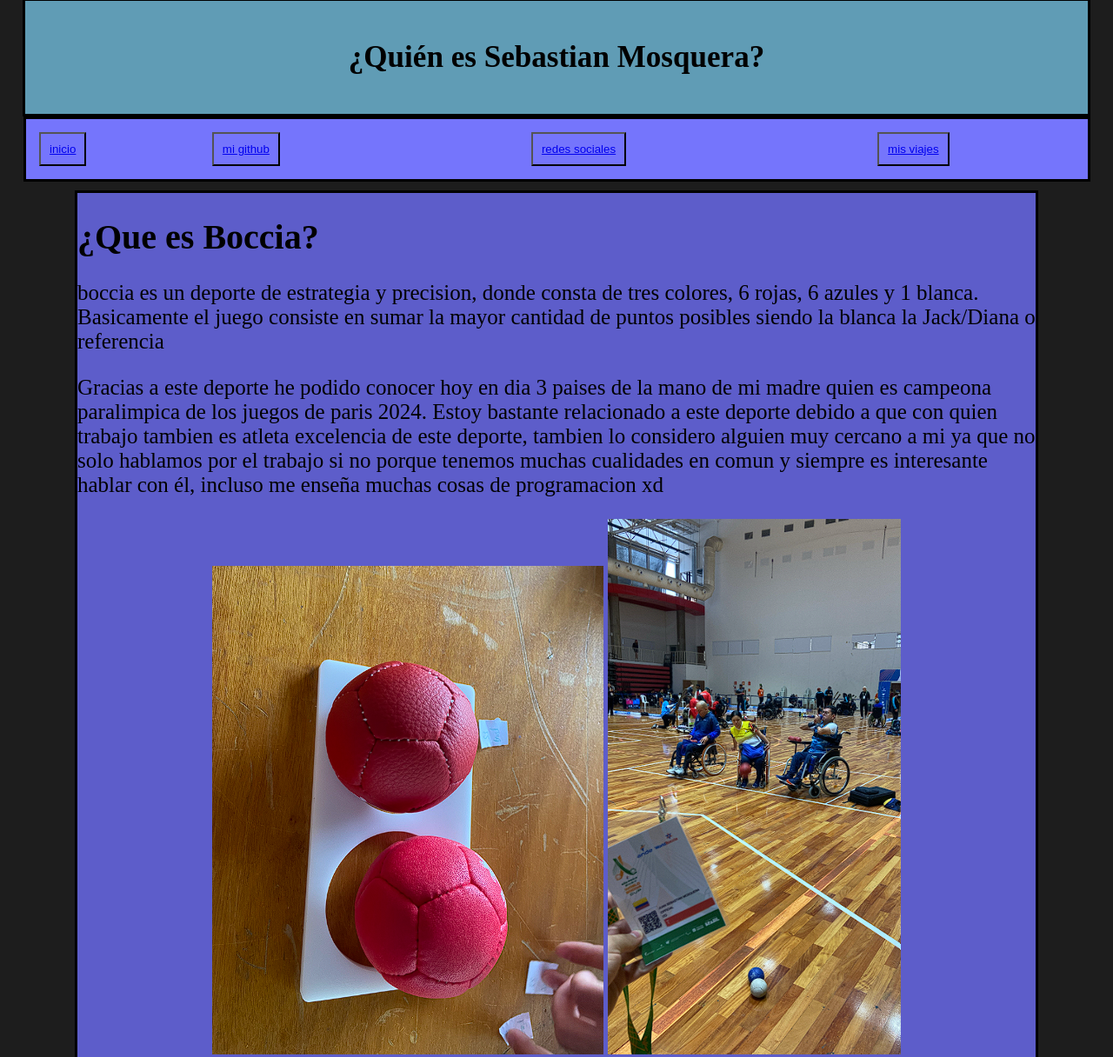
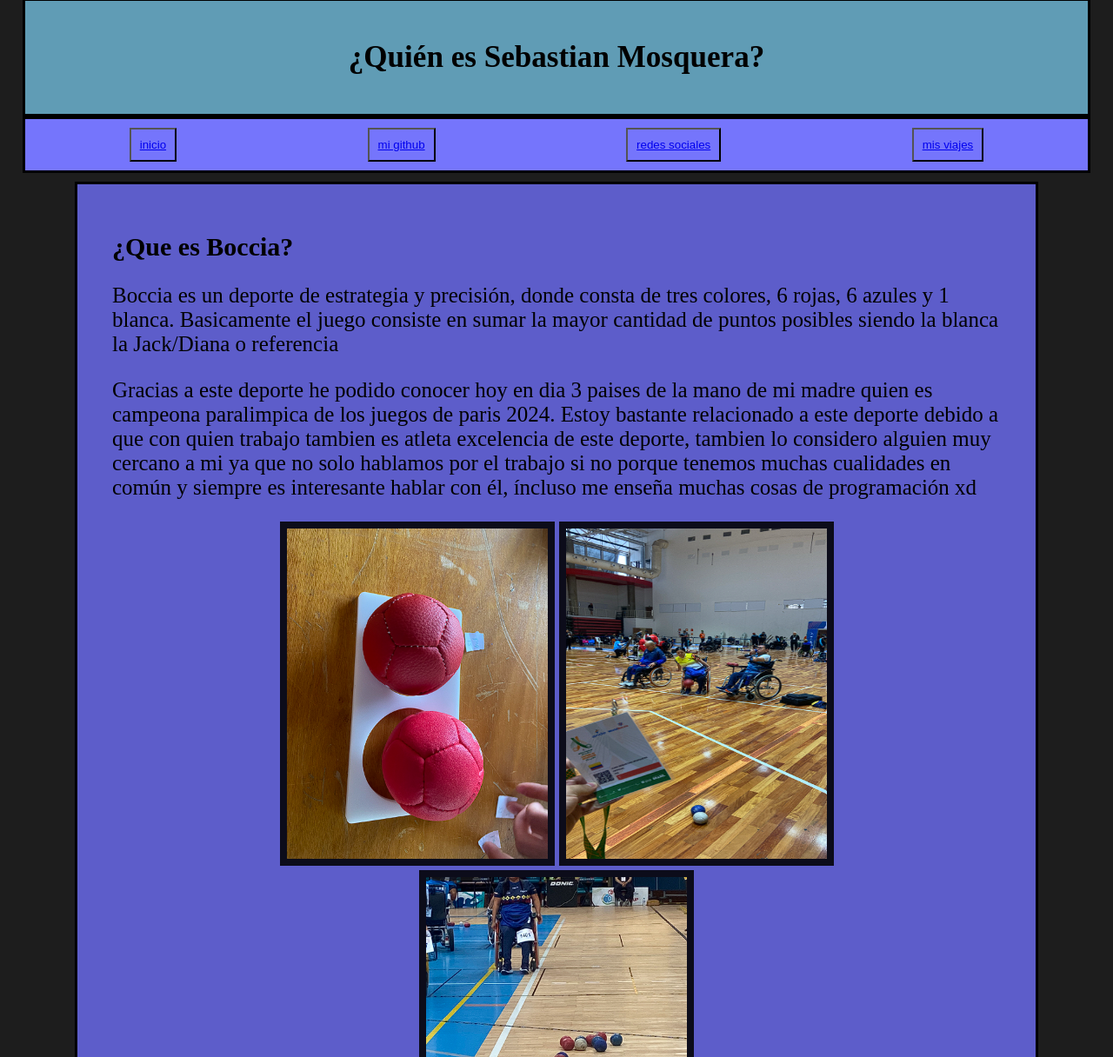
Before and after one commit to juanse07ljc/rep.js-html, a plain HTML site: page proyecto-final-nov/my_travels.html in a window 1280 px wide. Shown: the part 2-1218 px from the top of the page at 87% size. Drawn offline with Linux system fonts and the light colour scheme; a web font is replaced by a local one.

Commit message:
actualizacion proyecto final

```diff
--- a/proyecto-final-nov/my_travels.html
+++ b/proyecto-final-nov/my_travels.html
@@ -18,57 +18,98 @@
     </header>
 
 
-     <div id="parte-interactiva">
+    <nav id="parte-interactiva"> <!--DIV-->
 
-         <li> <button> <a href="index.html" id="boton_inicio" >inicio</button> <br></a> </li>
-         <li> <button> <a href="https://github.com/juanse07ljc" id="github" >mi github</button> </a></li> <br>
-         <li> <button> <a href="/social_medias.html" id="boton_redes_sociales" >redes sociales</button>  </a> </li> <br>
-         <li> <button> <a href="/my_travels.html" id="boton_mis_viajes" >mis viajes</button>   </a> </li>  <br>
+
+        <!--BOTON INICIO-->
+        <button>
+            <a href="index.html" id="boton_inicio">inicio</a>
+        </button>
 
 
 
-    </div>
+        <!--BOTON GITHUB-->
+        <button>
+            <a href="https://github.com/juanse07ljc" id="github">mi github</a>
+        </button>
 
-    <div id="contenido">
+
+
+        <!--BOTON REDES SOCIALES-->
+        <button>
+            <a href="/social_medias.html" id="boton_redes_sociales">redes sociales</a>
+        </button>
+
+
+        <!--BOTON MIS VIAJES-->
+        <button>
+            <a href="/my_travels.html" id="boton_mis_viajes">mis viajes</button> </a>
+
+        </button>
+    </nav>
+
+
+
+    <section id="contenido">
         <h1>¿Que es Boccia?</h1>
-        <p style="font-size: 25px;">boccia es un deporte de estrategia y precision, donde consta de tres colores, 6 rojas, 6 azules y 1 blanca.
-            Basicamente el juego consiste en sumar la mayor cantidad de puntos posibles siendo la blanca la Jack/Diana o referencia
+        <p style="font-size: 25px;">Boccia es un deporte de estrategia y precisión, donde consta de tres colores, 6 rojas, 6
+            azules y 1 blanca.
+            Basicamente el juego consiste en sumar la mayor cantidad de puntos posibles siendo la blanca la Jack/Diana o
+            referencia
         </p>
-        <p style="font-size: 25px;">Gracias a este deporte he podido conocer hoy en dia 3 paises de la mano de mi madre quien es campeona paralimpica de los juegos de paris 2024. Estoy bastante relacionado a este deporte debido a que con quien trabajo tambien es atleta excelencia de este deporte, tambien lo considero alguien muy cercano a mi ya que no solo hablamos por el trabajo si no porque tenemos muchas cualidades en comun y siempre es interesante hablar con él, incluso me enseña muchas cosas de programacion xd <p>
-            <nav id="imagenes">
-            <img src="img/boccias.png" alt="">
+        <p style="font-size: 25px;">Gracias a este deporte he podido conocer hoy en dia 3 paises de la mano de mi madre
+            quien es campeona paralimpica de los juegos de paris 2024. Estoy bastante relacionado a este deporte debido a
+            que con quien trabajo tambien es atleta excelencia de este deporte, tambien lo considero alguien muy cercano a
+            mi ya que no solo hablamos por el trabajo si no porque tenemos muchas cualidades en común y siempre es
+            interesante hablar con él, íncluso me enseña muchas cosas de programación xd
+        <p>
+
+
+        <figure id="imagenes">
+            <img src="img/boccias.png" alt="Boccia">
             <img src="img/boccia1.png" alt="">
             <img src="img/boccia_situacion.png" alt="">
-            <img src="img/seleccion_colombia_boccia.png" alt="">
-            </nav> <br> <br>
+            <img id="imagen_ancha" src="img/seleccion_colombia_boccia.png" alt="">
+            <figcaption>Fotos en Povoa Portugal</figcaption>
+        </figure>
 
 
-            <p style="font-size: 25px;">Ahora que conoces sobre boccia te invito a que conozcas un poco mas sobre el sector paralimpico ;]
 
-                Gracias a este deporte he tenido la oportunidad de estar en distintas partes del mundo, como paris:
+
+        <!--EN VEZ DE NAV FIGURE-->
+
+
+
+        <p style="font-size: 25px;">Ahora que conoces sobre Boccia te invito a que conozcas un poco mas sobre el sector
+            paralímpico ;]
+
+            Gracias a este deporte he tenido la oportunidad de estar en distintas partes del mundo, como Paris:
             <br>
         </p>
-            <nav id="imagenes">
+        <figure id="imagenes">
             <img src="img/foto_arca2.png" alt="">
-                <img src="img/foto_arca.JPEG"  width="350px"  height ="">
+            <img src="img/foto_arca.JPEG" width="350px" height="">
             <img src="img/torre_paris.png" alt="">
             <img src="img/yo_torre.png" alt="">
             <img src="img/cierre_evento_paris.png" alt="">
-            </nav>
+        </figure>
 
-            <p style="font-size: 25px;">tambien tuve la oportunidad de estar en Sao Pablo  Brasil conociendo el centro paralimpico de concentracion mas grande de latinoamerica, en povoa, una ciudad muy linda ubicada en portugal, ademas de algunos otros lugares como oporto etc </p>
+        <p style="font-size: 25px;">También tuve la oportunidad de estar en Sao Pablo Brasil conociendo el centro
+            paralímpico de concentracion mas grande de latinoámerica, también en Povoa, una ciudad muy linda ubicada en Portugal,
+            ademas de algunos otros lugares como Oporto etc. </p>
 
-            <nav id="imagenes">
+        <figure id="imagenes">
             <img src="img/povoa_calles.png" alt="">
             <img src="img/povoa_escenario.png" alt=""> <br>
             <img src="img/oporto_aereopuerto.png" alt="">
             <img src="img/sao_pablo_escenario.png" alt="">
             <img src="img/sao_pablo_villa.png" alt="">
-            </nav>
-        </div>
+
+        </figure>
 
 
 
     <script src="js.js"></script>
     </body>
+
     </html>
--- a/proyecto-final-nov/style.css
+++ b/proyecto-final-nov/style.css
@@ -4,6 +4,7 @@ body{
     margin-top: 0px;
     background-color: rgba(0, 0, 0, 0.888);
     font-family: Faculty Glyphic;
+    font-size: 20px;
 }
 header{
     text-align: justify;
@@ -17,33 +18,24 @@ header{
     position: relative;
     margin: auto;
 
+
 }
 
-div#parte-interactiva{
-    display: block;
+nav#parte-interactiva{
     background-color:rgb(117, 117, 252);
-    margin:10px;
-    margin-top: 0px;
-    margin-right:1px;
-    margin-left: 1px;
-    width: 97%;
-    height:100%;
-    text-align: center;
-    padding: 15px;
-    font-size: 20px;
-    align-items: baseline;
+    padding: 10px;
     border: solid;
-    display:flex ;justify-content: space-between;
-    list-style: none;
+    display:flex;justify-content: space-around;
 
 }
-div#contenido{
+section#contenido{
     background-color: rgb(93, 93, 202);
     margin: 10px 60px;
     font-size: 20px;
     align-items: baseline;
     border: solid;
     position: relative;
+    padding: 30px 40px;
 }
 footer{
     position: relative;
@@ -53,21 +45,42 @@ footer{
 }
 
 
-/*  ESTILO BOTONES SIN ANIMACION */
-a{
-    background-color: rgb(117, 117, 252);
-}
+
+
+/* BOTONES*/
 button{
     background-color: rgb(117, 117, 252);
     padding: 10px;
+    width: auto;
+    height: auto;
+    margin: auto;
 }
-nav#imagenes{
+/*SECCION DE LAS IMAGENES */
+figure#imagenes{
     text-align: center;
     direction: ltr;
+    display: block;
+}
+img{
+    margin: auto;
+    width: 300px;
+    height: 380px;
+    border: solid 8px rgba(0, 0, 0, 0.869);
+}
+img#imagen_ancha{
+    width: max-content;
+    height: max-content;
 }
 
 
 
+
+
+/* AQUI IRA MODIFICACIONES DE SOCIAL MEDIAS*/
+
+a{
+    background-color: rgb(117, 117, 252);
+}
 
 /* AQUI IRA MODIFICACIONES DE SOCIAL MEDIAS*/
 .buttons {
@@ -88,6 +101,8 @@ nav#imagenes{
         box-shadow: 2px 2px 5px rgba(0, 0, 0, .5);
         transition: all .4s ease-in-out;
         margin-top: 50px;
+        margin: auto;
+
       }
 
       .buttons a:hover {
```
Also changed, not shown: proyecto-final-nov/index.html (+32 -12 lines), proyecto-final-nov/social_medias.html (+36 -13 lines). Lines whose indentation alone changed are shown as unchanged.
